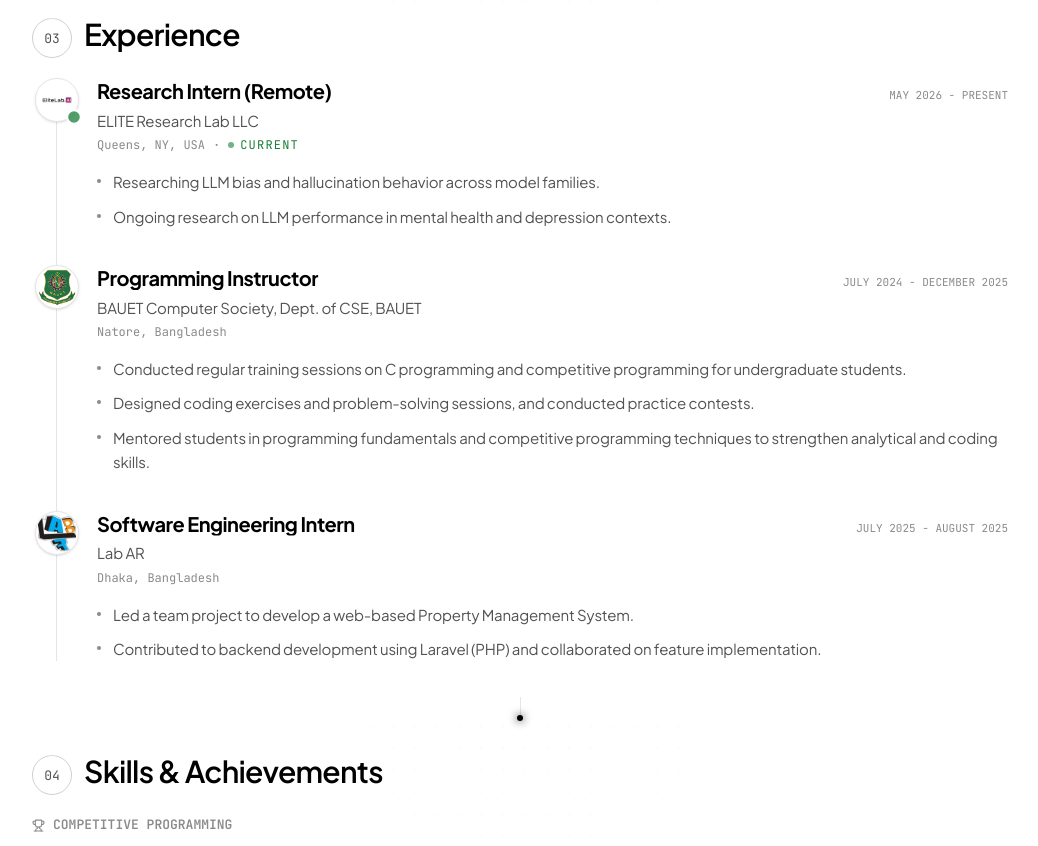
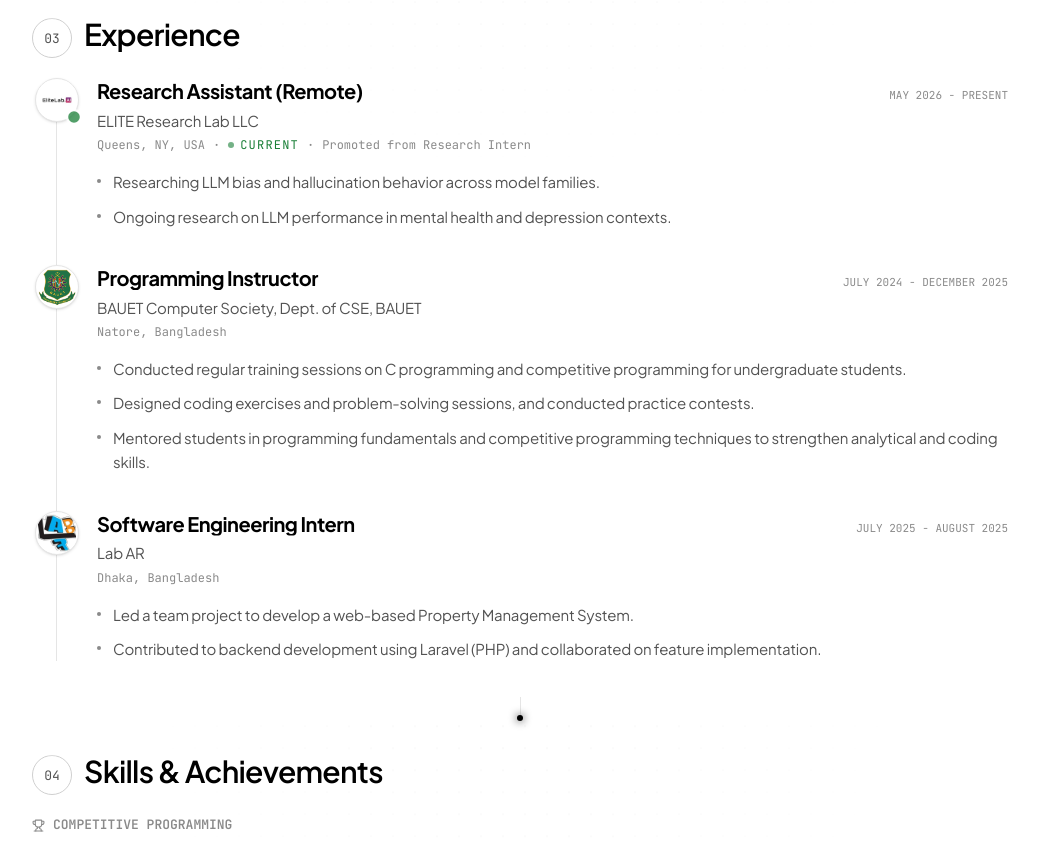
Before and after one commit to ratulhasan001/portfolio, a Next.js app: page / in a window 1280 px wide. Shown: the part 2200-3046 px from the top of the page, without its empty margins (120-1158 px from the left). Built offline with nearby package versions, Linux system fonts and the light colour scheme.

Commit message:
RA updated

```diff
--- a/src/components/experience-section.tsx
+++ b/src/components/experience-section.tsx
@@ -64,6 +64,12 @@ export function ExperienceSection() {
                   </span>
                 </>
               )}
+              {exp.promotedFrom && (
+                <>
+                  <span aria-hidden>·</span>
+                  <span>Promoted from {exp.promotedFrom}</span>
+                </>
+              )}
             </div>
 
             {/* Read straight through — the bullets are the substance of the
--- a/src/lib/data.ts
+++ b/src/lib/data.ts
@@ -30,6 +30,8 @@ export type Experience = {
   location: string;
   period: string;
   current?: boolean;
+  /** Earlier title held in the same role, shown as "Promoted from …". */
+  promotedFrom?: string;
   bullets: string[];
   tags: string[];
   /** Path under /public — falls back to the timeline dot when absent. */
@@ -39,10 +41,11 @@ export type Experience = {
 export const experience: Experience[] = [
   {
     org: "ELITE Research Lab LLC",
-    role: "Research Intern (Remote)",
+    role: "Research Assistant (Remote)",
     location: "Queens, NY, USA",
     period: "May 2026 - Present",
     current: true,
+    promotedFrom: "Research Intern",
     bullets: [
       "Researching LLM bias and hallucination behavior across model families.",
       "Ongoing research on LLM performance in mental health and depression contexts.",
```
